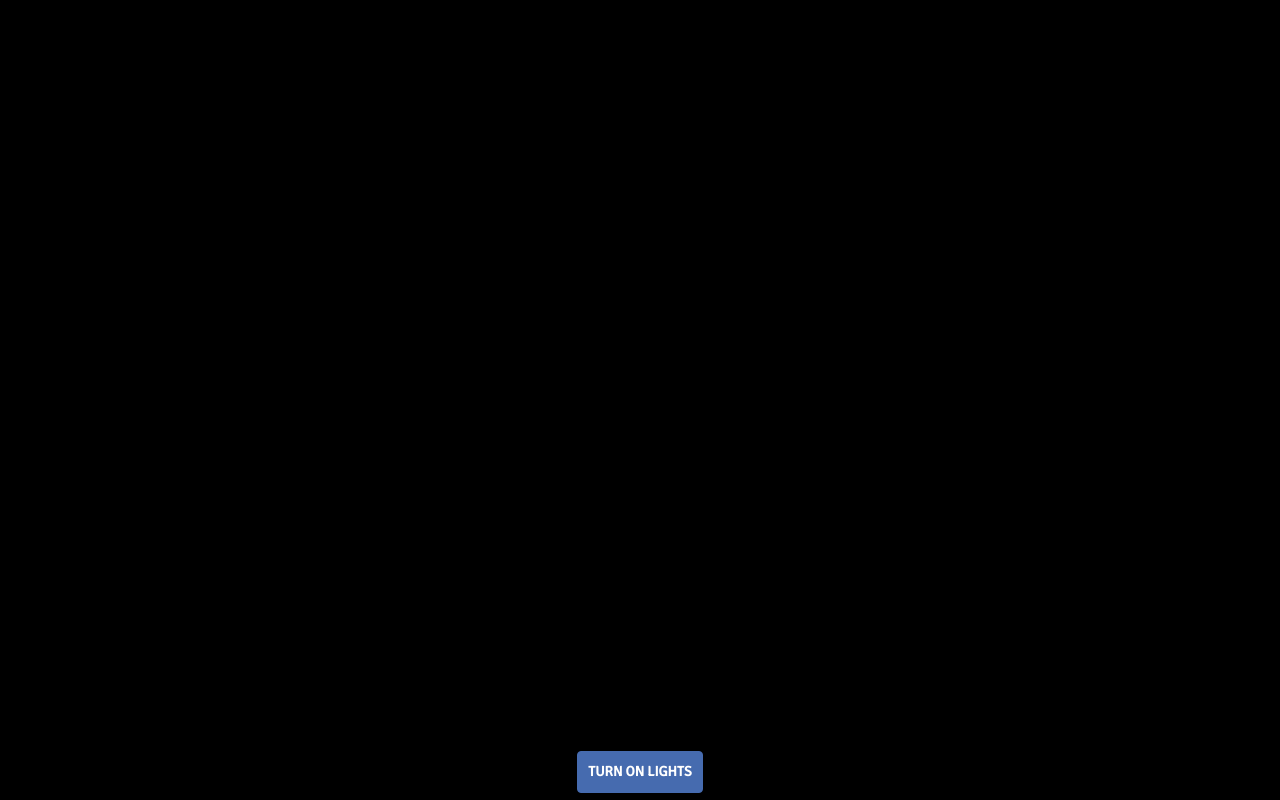
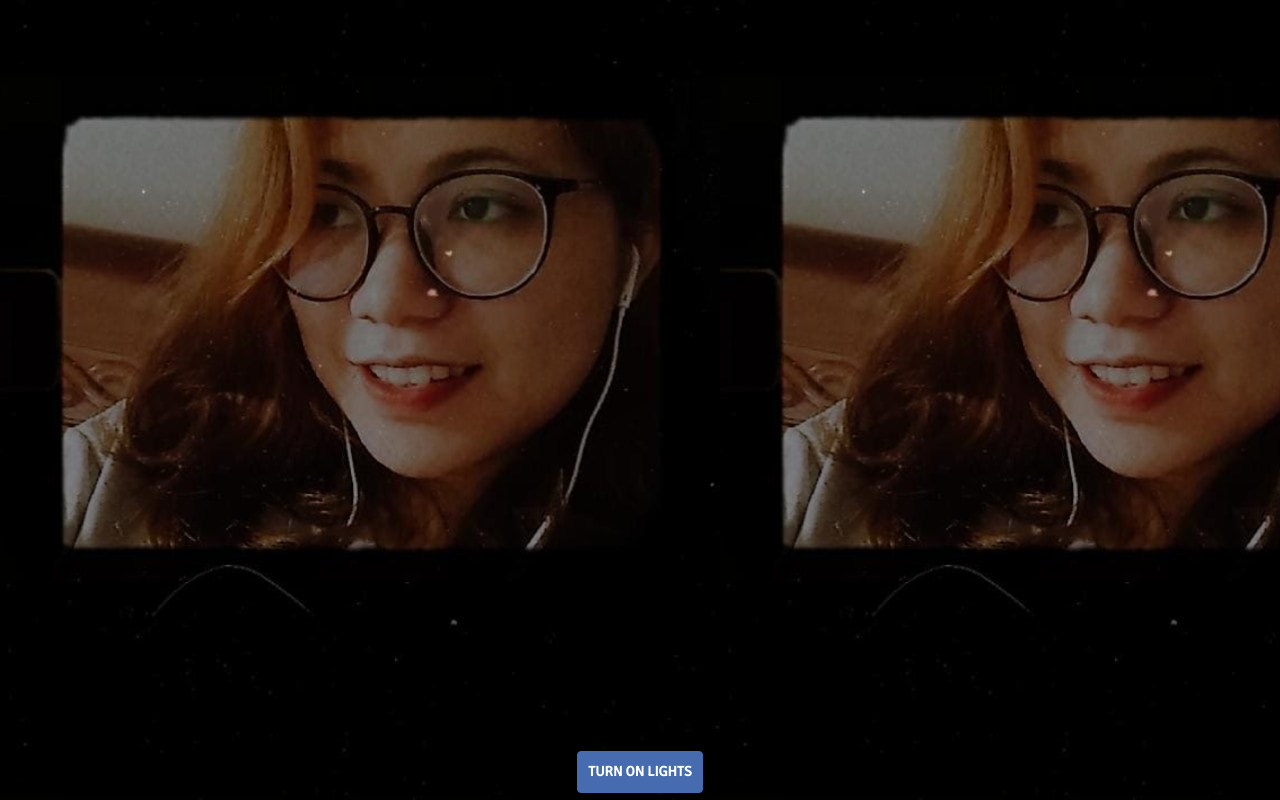
Before and after one commit to quachtinhbk/sinhnhatvananh, a website: page banhmy/index.html in a window 1280 px wide. Drawn offline with nearby package versions, Linux system fonts and the light colour scheme.

Commit message:
update images

```diff
--- a/banhmy/stylesheet.css
+++ b/banhmy/stylesheet.css
@@ -1,6 +1,7 @@
 body {
 	/*background-color: #FFDAB9;	*/
-	background-color: #000;
+	background-image: url('va1.jpg');
+	/* background-color: #000; */
 	-webkit-transition:background-color linear 5s;
 	-moz-transition:background-color linear 5s;
 	-o-transition:background-color linear 5s;
```
Also changed, not shown: banhmy/va1.jpg (added), banhmy/va2.jpg (added).
